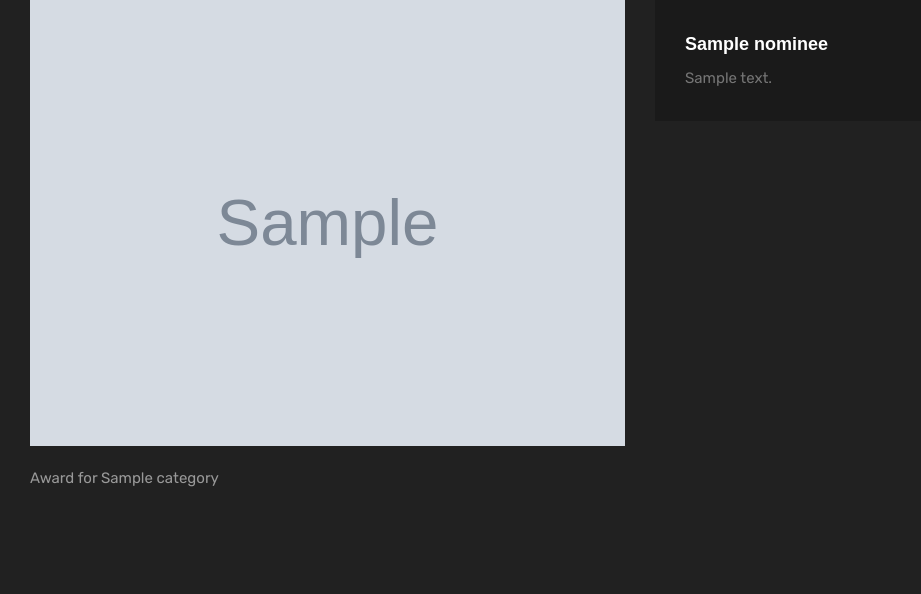
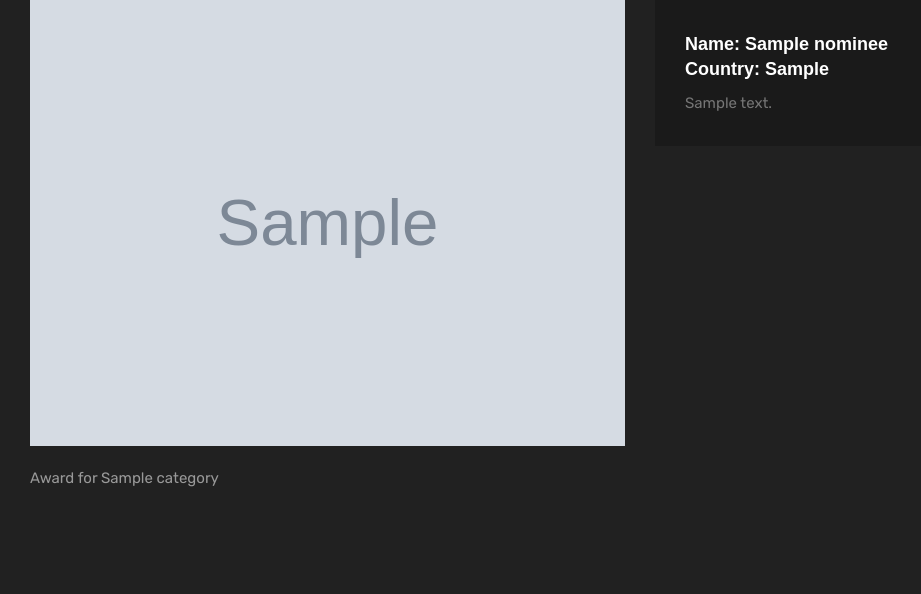
Before and after one commit to Njike/unap, a Flask app: a page that uses templates/nominee/papazian-jewelry/index.html in a window 1280 px wide. Shown: the part 86-680 px from the top of the page, without its empty margins (0-921 px from the left). Run offline with Flask 2, Linux system fonts and the light colour scheme; tables that the repository leaves empty hold one stand-in row (values such as "Sample post"); grey boxes marked "Sample" are stand-in pictures; parts of the project's set-up code (start-up, migrations or seed data) failed here and were passed over; some libraries are stand-ins or nearby versions; some web fonts are replaced.

Commit message:
changed the nominee model from date to country

```diff
--- a/admin/views.py
+++ b/admin/views.py
@@ -72,7 +72,7 @@ class NomineeController(ControllerView):
         # print("model =============== ", form.amount)
         if form.data and form.validate:
             model.name = form.name.data
-            model.date = form.date.data
+            model.country = form.country.data
             model.description = form.description.data
             model.category = form.category.data
 
@@ -110,7 +110,7 @@ class NomineeController(ControllerView):
             model = self.model()
             path = imageHandler(form.image.data)
             model.name = form.name.data
-            model.date = form.date.data
+            model.country = form.country.data
             model.description = form.description.data
             model.category = form.category.data
             model.image_url = path
--- a/models/models.py
+++ b/models/models.py
@@ -57,7 +57,7 @@ class Nominees(db.Model):
     id = db.Column(db.Integer, primary_key=True)
     image_url = db.Column(db.String(47), nullable=False)
     name = db.Column(db.String(255), nullable=False)
-    date  = db.Column(db.DateTime)
+    country = db.Column(db.String(50))
     description = db.Column(db.Text, nullable=False)
     award_category = db.Column(db.Integer, db.ForeignKey('award_category.id') )
     winner = db.Column(db.Boolean, default=False)
--- a/templates/nominee/papazian-jewelry/index.html
+++ b/templates/nominee/papazian-jewelry/index.html
@@ -20,7 +20,6 @@
                                         <div class="magnifier">
                                             <div class="magni-desc">
                                                 <h4>{{nominee.category}}</h4>
-                                                <p>{{nominee.date.strftime('%d, %B %Y')}}</p>
                                             </div>
                                         </div><!-- end magnifier -->
                                     </a>
@@ -40,7 +39,8 @@
                             <div class="col-md-6 col-sm-6">
                                 <div class="award-details awards-wrapper">
                                     <div class="site-publisher clearfix">
-                                        <h4 class="site-title">{{nominee.name}}</h4>
+                                        <h4 class="site-title">Name: {{nominee.name}}</h4>
+                                        <h4 class="site-title">Country: {{nominee.country}}</h4>
                                         <p>
                                         {{nominee.description}}</p>
                                     </div><!-- end publisher -->
```
Also changed, not shown: templates/index.html (+11 -1 lines), static/img/uploads/2020/12/10/IMG-1607593737.jpg (added), static/img/uploads/2020/12/10/IMG-1607593831.jpg (added), static/img/uploads/2020/12/10/IMG-1607593841.jpg (added), static/img/uploads/2020/12/10/IMG-1607593913.jpg (added).
